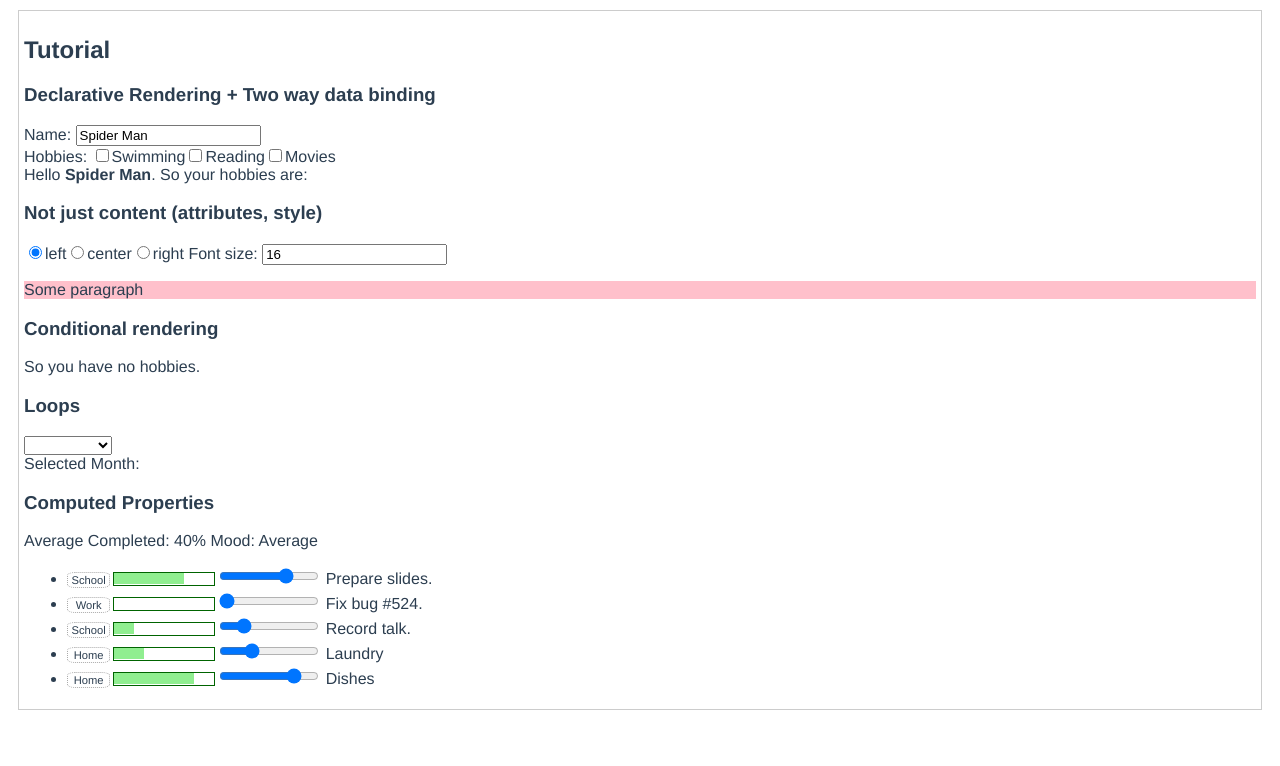
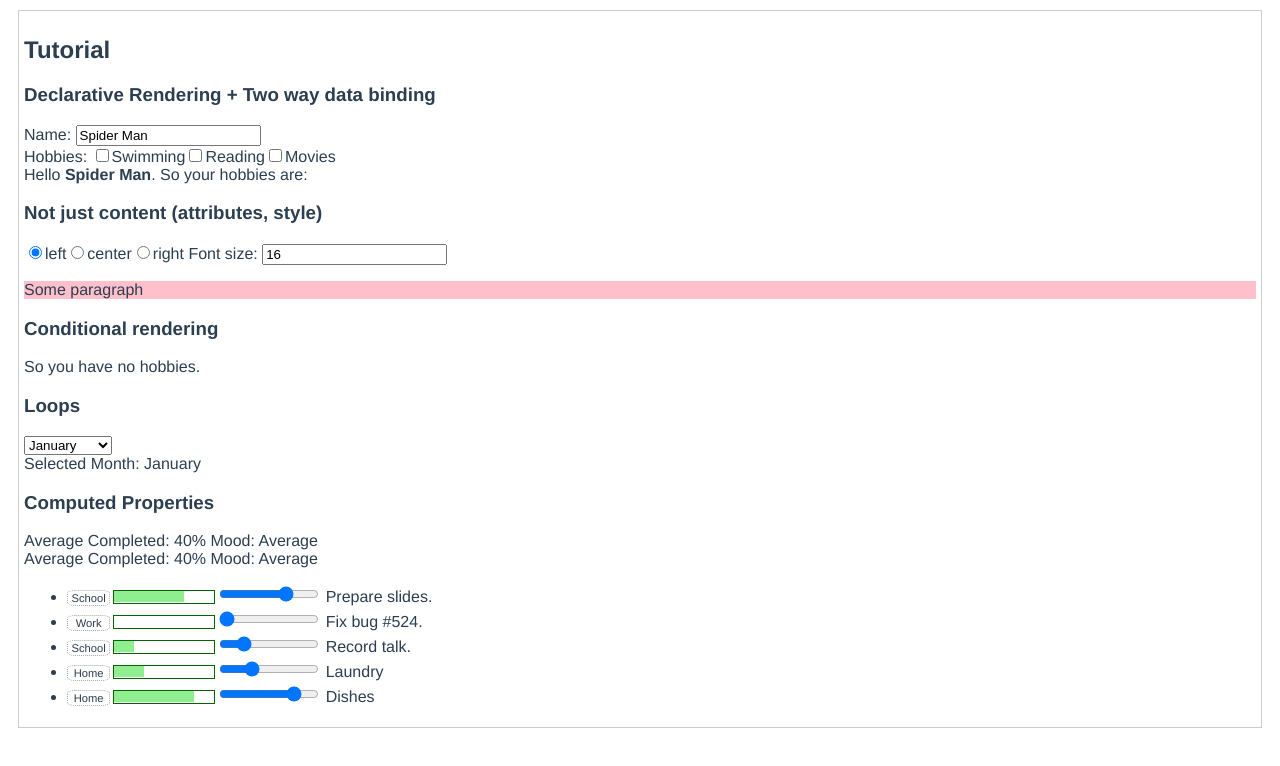
Before and after one commit to pembeci/vue_tutorial_cengconf, a Vue app: page / in a window 1280 px wide. Shown: the top 766 px of the page. Built offline with nearby package versions, Linux system fonts and the light colour scheme.

Commit message:
computed2

```diff
--- a/src/components/Tutorial.vue
+++ b/src/components/Tutorial.vue
@@ -37,6 +37,13 @@
        Mood: <span v-if="averageComputed < 25">Sad</span>
        <span v-else-if="averageComputed < 70">Average</span>
        <span v-else>Happy</span>
+      </div>
+     <div>
+       Average Completed: {{ averageComputed2() }}%
+       Mood: <span v-if="averageComputed2() < 25">Sad</span>
+       <span v-else-if="averageComputed2() < 70">Average</span>
+       <span v-else>Happy</span>
+      </div>
        <ul>
          <li v-for="task in tasks">
            <div class="task-type">{{ task.category }}</div>
@@ -61,7 +68,7 @@ export default {
       color: "pink",
       alignment: "left",
       textSize: 16,
-      month: null,
+      month: "January",
       months: ["January", "February", "March", "April", "May", "June", "July", "August", "September", "October", "November", "December"],
       tasks: [
         {category: "School", title: "Prepare slides.", completed: 70},
@@ -74,6 +81,15 @@ export default {
   },
   computed: {
     averageComputed: function() {
+      console.log("computing average");
+      let total = 0;
+      this.tasks.forEach(task => { total += parseInt(task.completed) } );
+      return Math.round(total / this.tasks.length);
+    }
+  },
+  methods: {
+    averageComputed2: function() {
+      console.log("computing average by method");
       let total = 0;
       this.tasks.forEach(task => { total += parseInt(task.completed) } );
       return Math.round(total / this.tasks.length);
```
